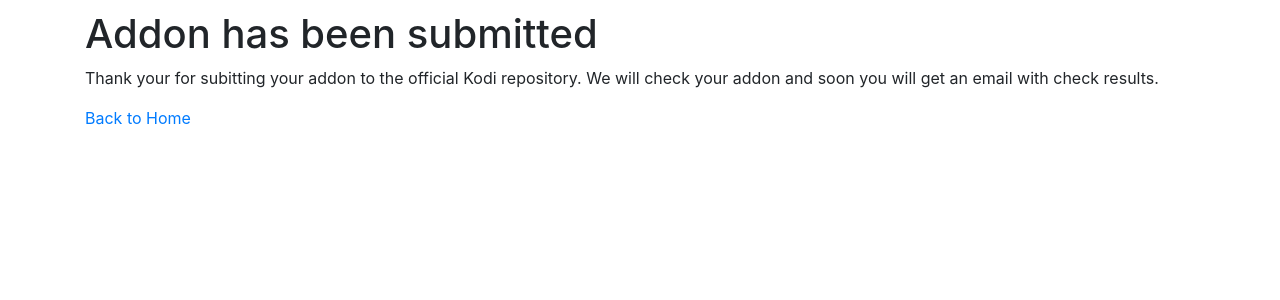
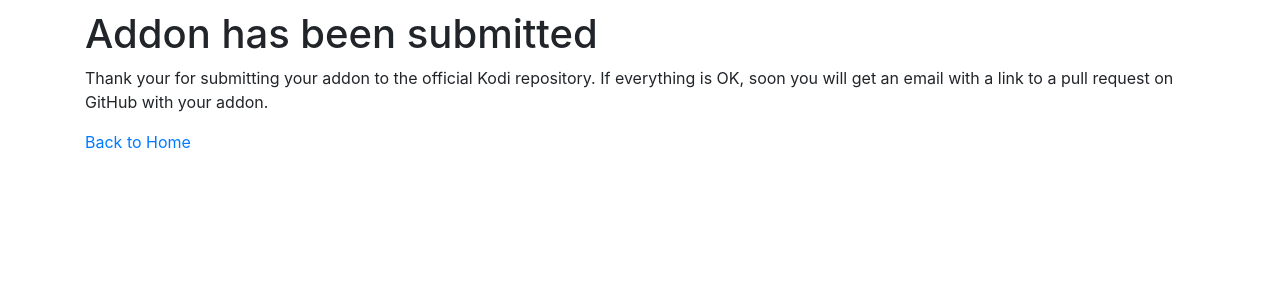
Before and after one commit to romanvm/kodi.addon-submitter, a Django app: page /confirmation/ in a window 1280 px wide. Shown: the top 300 px of the page. Run offline with Django 3.2, Linux system fonts and the light colour scheme; parts of the project's set-up code (start-up, migrations or seed data) failed here and were passed over; some libraries are stand-ins or nearby versions.

Commit message:
Correct template text

```diff
--- a/addon_submitter/templates/addon_submitter/confirmation.html
+++ b/addon_submitter/templates/addon_submitter/confirmation.html
@@ -5,8 +5,9 @@
 {% block content %}
 <h1>Addon has been submitted</h1>
 <p>
-Thank your for subitting your addon to the official Kodi repository.
-We will check your addon and soon you will get an email with check results.
+Thank your for submitting your addon to the official Kodi repository.
+If everything is OK, soon you will get an email with a link to a pull request
+on GitHub with your addon.
 </p>
 <p><a href="{% url 'index' %}">Back to Home</a></p>
 {% endblock content %}
```
